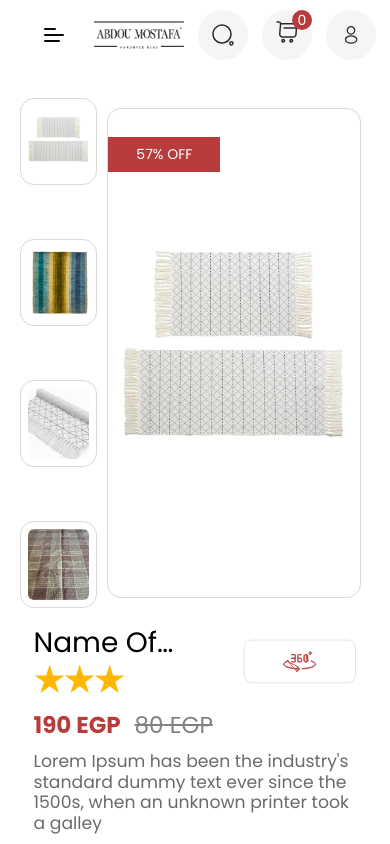
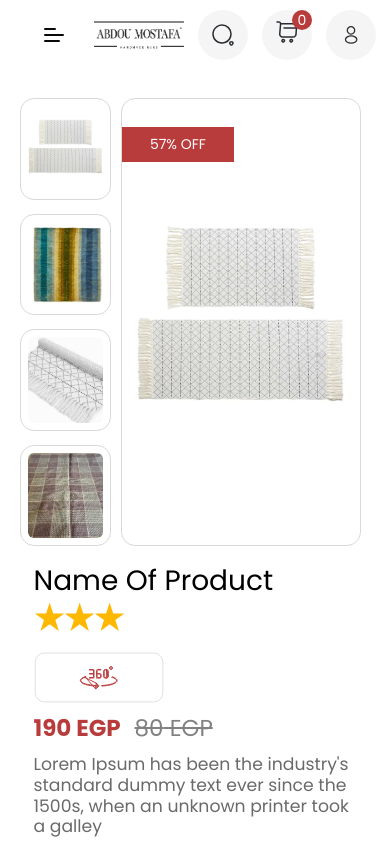
Before and after one commit to karimhekal/assessment, a React (Create React App) app: page /#/product/1 in a window 390 px wide. Shown: the top 844 px of the page. Built offline with nearby package versions, Linux system fonts and the light colour scheme.

Commit message:
responsivness for mobile

```diff
--- a/src/pages/Product/Product.scss
+++ b/src/pages/Product/Product.scss
@@ -51,7 +51,7 @@
     }
 
     .images {
-        width: 8rem !important;
+        width: 10rem !important;
 
     }
 }
@@ -94,7 +94,7 @@
     display: flex;
     justify-content: center;
     width: 100%;
-    height: 35rem;
+    height: 100%;
     // aspect-ratio: 2/3;
     object-fit: contain !important;
     padding: 1rem;
@@ -279,6 +279,14 @@
     flex-direction: row;
     justify-content: space-between;
     align-items: center;
+
+    @media (max-width:650px) {
+        flex-direction: column;
+        width: 100%;
+        justify-content: flex-start;
+        align-items: flex-start;
+        gap: 1rem;
+    }
 }
 
 .slider {
```
